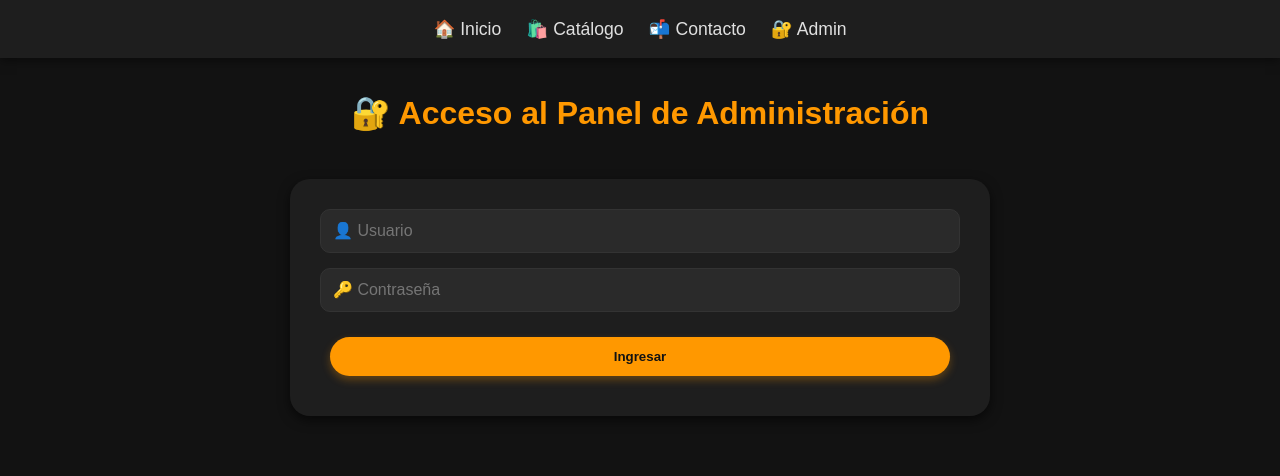
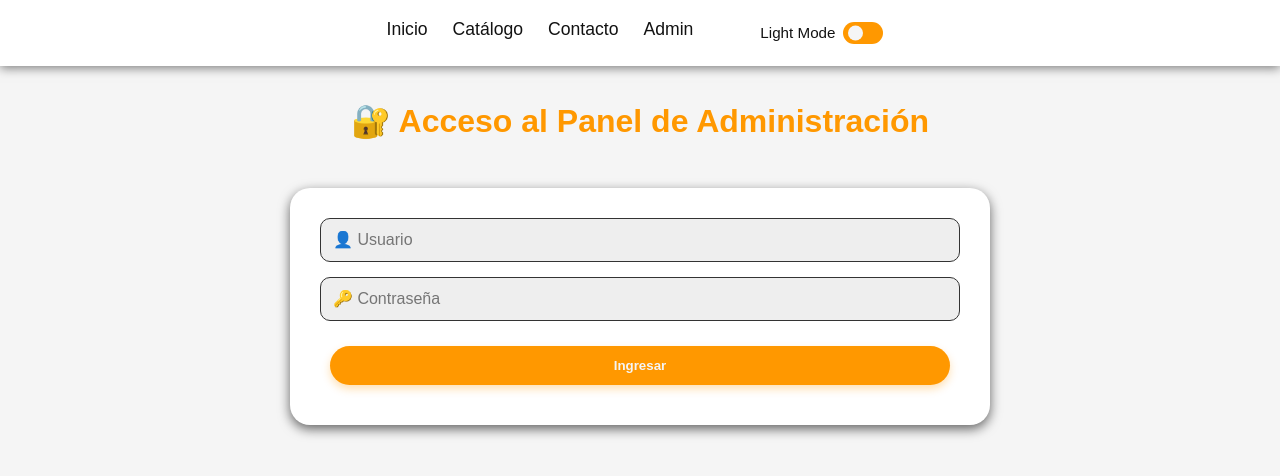
Before and after one commit to ANDYGU444/ARKscan, a plain HTML site: page Proyectos/ProyectoTienda/login.html in a window 1280 px wide. Drawn offline with Linux system fonts and the light colour scheme.

Commit message:
Add files via upload

```diff
--- a/Proyectos/ProyectoTienda/css/styles.css
+++ b/Proyectos/ProyectoTienda/css/styles.css
@@ -7,6 +7,7 @@
 }
 
 /* === VARIABLES DE COLOR === */
+/* === VARIABLES DE COLOR MODO OSCURO === */
 :root {
   --color-fondo: #121212;
   --color-texto: #e0e0e0;
@@ -18,7 +19,7 @@
 }
 
 /* === MODO CLARO === */
-body.light-mode {
+body:not(.dark) {
   --color-fondo: #f5f5f5;
   --color-texto: #121212;
   --color-nav: #ffffff;
@@ -27,6 +28,7 @@ body.light-mode {
   --color-acento: #ff9800;
   --color-error: #e53935;
 }
+
 
 /* === GENERAL === */
 body {
@@ -354,3 +356,6 @@ body.dark .toggle-switch .switch {
 nav ul li.mode {
   margin-left: auto;
 }
+body {
+  transition: background-color 0.4s ease, color 0.4s ease;
+}
--- a/Proyectos/ProyectoTienda/js/admin.js
+++ b/Proyectos/ProyectoTienda/js/admin.js
@@ -59,7 +59,7 @@ async function pintarLista() {
       <td><img src="${p.imagen}" alt="${p.nombre}" width="80"></td>
       <td>${p.nombre}</td>
       <td>${p.descripcion}</td>
-      <td>$${p.precio}</td>
+      <td>₡${p.precio}</td>
       <td><button onclick="eliminar(${p.id})">🗑️</button></td>`;
     listaEl.appendChild(tr);
   });
--- a/Proyectos/ProyectoTienda/login.html
+++ b/Proyectos/ProyectoTienda/login.html
@@ -3,17 +3,29 @@
 
 <head>
   <meta charset="UTF-8">
-  <title>🔐 Iniciar Sesión</title>
+  <title>Iniciar Sesión</title>
+  <link rel="shortcut icon" href="luffy.jpg"> <!--===== Logo en nombre de pagina ===== -->
   <link rel="stylesheet" href="css/styles.css">
 </head>
 
 <body>
   <nav>
     <ul>
-      <li><a href="index.html">🏠 Inicio</a></li>
-      <li><a href="productos.html">🛍️ Catálogo</a></li>
-      <li><a href="contacto.html">📬 Contacto</a></li>
-      <li><a href="login.html">🔐 Admin</a></li>
+      <li><a href="index.html">Inicio</a></li>
+      <li><a href="productos.html">Catálogo</a></li>
+      <li><a href="contacto.html">Contacto</a></li>
+      <li><a href="login.html">Admin</a></li>
+
+      <li class="mode">
+        <div class="sun-moon">
+          <i class='bx bx-moon icon moon'></i>
+          <i class='bx bx-sun icon sun'></i>
+        </div>
+        <span class="mode-text text">Light Mode</span>
+        <div class="toggle-switch">
+          <span class="switch"></span>
+        </div>
+      </li>
     </ul>
   </nav>
 
@@ -38,5 +50,33 @@
       }
     });
   </script>
+
+  <script>
+    document.addEventListener("DOMContentLoaded", () => {
+      const body = document.body;
+      const modeSwitch = document.querySelector('.toggle-switch');
+      const modeText = document.querySelector('.mode-text');
+
+      // === Aplicar modo guardado ===
+      const savedMode = localStorage.getItem('modo');
+      if (savedMode === 'dark') {
+        body.classList.add('dark');
+        modeText.innerText = 'Dark Mode';
+      } else {
+        body.classList.remove('dark');
+        modeText.innerText = 'Light Mode';
+      }
+
+      // === Cambiar modo manualmente ===
+      if (modeSwitch) {
+        modeSwitch.addEventListener('click', () => {
+          body.classList.toggle('dark');
+          const isDark = body.classList.contains('dark');
+          modeText.innerText = isDark ? 'Dark Mode' : 'Light Mode';
+          localStorage.setItem('modo', isDark ? 'dark' : 'light');
+        });
+      }
+    });
+  </script>
 </body>
 </html>
```
Also changed, not shown: Proyectos/ProyectoTienda/admin.html (+32 -30 lines), Proyectos/ProyectoTienda/contacto.html (+41 -0 lines), Proyectos/ProyectoTienda/index.html (+41 -0 lines), Proyectos/ProyectoTienda/productos.html (+43 -0 lines).
